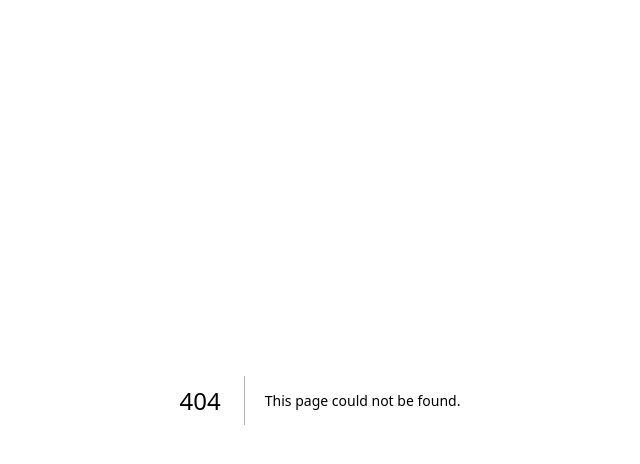
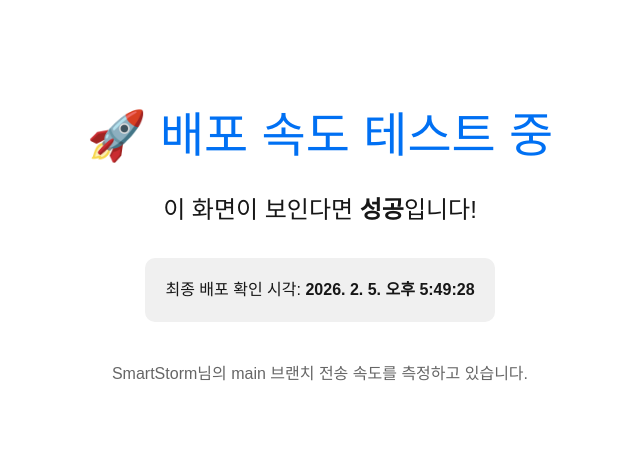
Before and after one commit to highnetw/youandme, a Next.js app: page /speed-test in a window 1280 px wide. Before the commit this address had no page. Shown: the top 464 px of the page, without its empty margins (320-960 px from the left). Built offline with nearby package versions, Linux system fonts and the light colour scheme.

Commit message:
상세 페이지 폴더 및 코드 전체 강제 등록

```diff
--- /dev/null
+++ b/src/app/speed-test/page.tsx
@@ -0,0 +1,17 @@
+export default function SpeedTestPage() {
+  const now = new Date().toLocaleString('ko-KR');
+  return (
+    <div style={{ padding: '100px', textAlign: 'center', fontFamily: 'sans-serif' }}>
+      <h1 style={{ color: '#0070f3', fontSize: '3rem' }}>🚀 배포 속도 테스트 중</h1>
+      <p style={{ fontSize: '1.5rem', marginTop: '20px' }}>
+        이 화면이 보인다면 <strong>성공</strong>입니다!
+      </p>
+      <div style={{ background: '#f0f0f0', padding: '20px', borderRadius: '10px', display: 'inline-block', marginTop: '30px' }}>
+        <p>최종 배포 확인 시각: <strong>{now}</strong></p>
+      </div>
+      <p style={{ marginTop: '40px', color: '#666' }}>
+        SmartStorm님의 main 브랜치 전송 속도를 측정하고 있습니다.
+      </p>
+    </div>
+  );
+}
```
